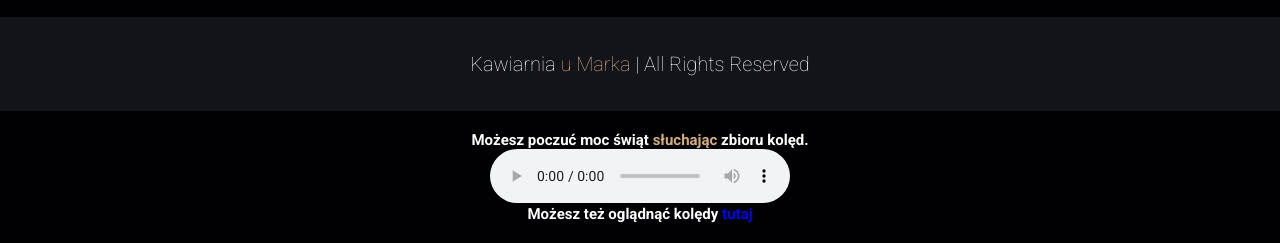
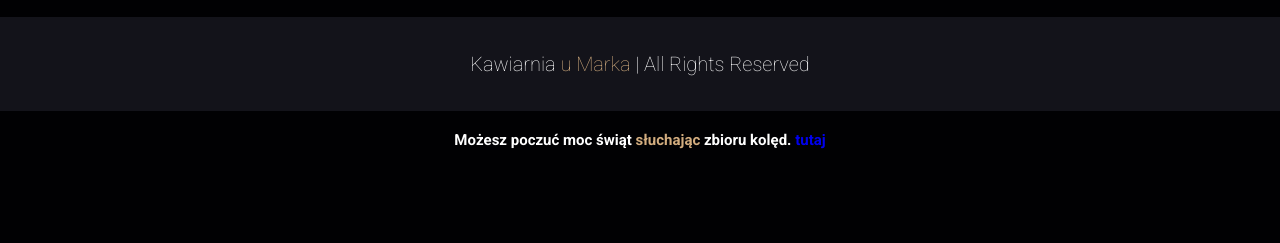
Before and after one commit to RudyGamesv2/kawiarnia, a plain HTML site: page index.html in a window 1280 px wide. Shown: the part 2010-2253 px from the top of the page. After the commit the page ends 2179 px from the top, so only its background shows below. Drawn offline with Linux system fonts and the light colour scheme; a script that the page names is missing.

Commit message:
Update index.html

```diff
--- a/index.html
+++ b/index.html
@@ -217,14 +217,7 @@
 <!-- footer section ends -->
 
 <section class="koleda">
-    <div style="color:white;" class="credit">  <h1>Możesz poczuć moc świąt <span>słuchając</span>  zbioru kolęd. </h1></div>
-
-    <!-- autoplay -->
-    <audio controls>
-      <source src="koleda.mp3" type="audio/mpeg">
-      Your browser does not support the audio element.
-    </audio>
-    <h1>Możesz też oglądnąć kolędy <a href="https://www.youtube.com/watch?v=Syo9wn-Ow8I&t=346s">tutaj</a></h1>
+    <div style="color:white;" class="credit">  <h1>Możesz poczuć moc świąt <span>słuchając</span>  zbioru kolęd.  <a href="https://www.youtube.com/watch?v=Syo9wn-Ow8I&t=346s">tutaj</a></h1></div>
 </section>
 
 
```
